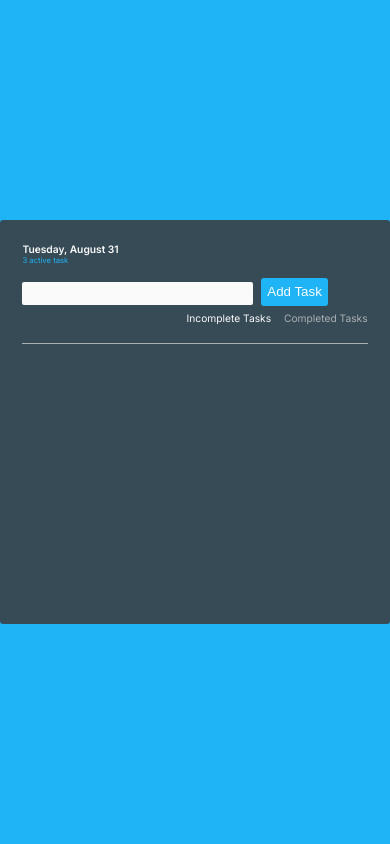
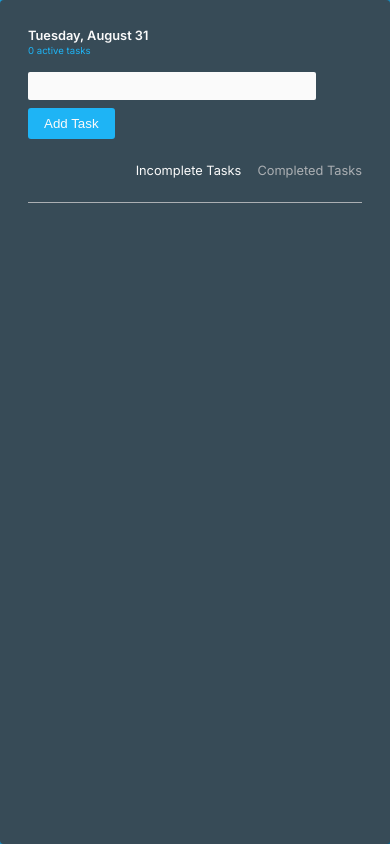
Before and after one commit to shayaan2000/JS_Training, a plain HTML site: page todo-list-assignment/index.html in a window 390 px wide. Drawn offline with Linux system fonts and the light colour scheme.

Commit message:
Todo list updated

```diff
--- a/todo-list-assignment/css/main.scss
+++ b/todo-list-assignment/css/main.scss
@@ -54,6 +54,7 @@ body {
   border-radius: 0.5rem;
   padding: 3.5rem;
   box-sizing: border-box;
+  box-shadow: 2px 2px 10px getColor(_black);
 }
 
 .header-section {
@@ -92,10 +93,11 @@ body {
     .form-submit-btn {
       background: getColor(_primary);
       color: getColor(_white);
-      padding: 1rem;
+      padding: 1rem 2rem;
       margin-bottom: 1rem;
       border: none;
       border-radius: 3px;
+
 
       &:hover {
         cursor: pointer;
@@ -130,6 +132,7 @@ body {
   width: 100%;
   background: getColor(_grey-light);
   margin: 3rem 0;
+
 }
 
 .tasks-section {
@@ -143,8 +146,7 @@ body {
 
   #task-list {
     overflow: hidden;
-    overflow-y: scroll;
-    max-height: 40rem;
+    overflow-y: auto;
   }
 
   // for one single task row
@@ -185,42 +187,82 @@ body {
   }
 }
 
+
+
 // Media queries
+@media (min-width: 800px) {
+
+  #task-list {
+    overflow: hidden;
+    overflow-y: auto;
+    max-height: 40rem;
+  }
+}
+
+@media (max-width: 800px) {
+  html,
+  body {
+    font-size: 60%;
+  }
+
+  //fixing
+  .main-container{
+    height: 100%;
+    width: 100%;
+  }
+
+  .header-section{
+    flex-direction: column;
+  }
+
+  nav{
+    margin-top: 2rem;
+  }
+}
+
 @media (max-width: 460px) {
   html,
   body {
     font-size: 60%;
   }
 
-  .form-add-input {
-    width: 60%;
+  #task-list {
+    overflow: hidden;
+    overflow-y: auto;
+    height: 100%;
   }
 }
 
-@media (max-width: 430px) {
+@media (max-width: 410px) {
   html,
   body {
-    font-size: 40%;
-  }
-
-  .form-add-input {
-    width: 50%;
-    margin-right: 0;
+    height: 100%;
+    width: 100%;
+    font-size: 50%;
   }
 }
 
-@media (max-width: 395px) {
+@media (max-width: 340px) {
   html,
   body {
-    font-size: 40%;
+
+    font-size: 30%;
   }
 
-  .form-add-input {
-    width: 30%;
-    margin-right: 0;
+  .header-section
+  {
+    font-size: 12px;
   }
 
-  #task-list {
-    height: 30rem;
+  .form-submit-btn{
+    font-size: 50%;
+  }
+
+  .navbar ul{
+    color:red;
+  }
+
+  .task-container{
+    font-size: 1.5em;
   }
 }
--- a/todo-list-assignment/index.html
+++ b/todo-list-assignment/index.html
@@ -7,7 +7,8 @@
   <meta name="viewport" content="width=device-width, initial-scale=1.0" />
   <title>Shayaan</title>
 
-  <link href="//netdna.bootstrapcdn.com/font-awesome/3.2.1/css/font-awesome.css" rel="stylesheet" />
+  <link href="https://netdna.bootstrapcdn.com/font-awesome/3.2.1/css/font-awesome.css" rel="stylesheet" />
+  <link href="https://fonts.googleapis.com/icon?family=Material+Icons" rel="stylesheet">
   <link rel="stylesheet" href="css/main.css" />
   <script defer src="src/script.js"></script>
 </head>
@@ -18,14 +19,14 @@
 
       <section class="header-section">
         <div class="form-container">
-          <h1 class="date">Saturday, June 1</h1>
-          <p class="num-active">3 active task</p>
+          <h1 class="date">...</h1>
+          <p class="num-active">...</p>
           <form class="add-task-form">
             <input required type="text" name="task-title-input" id="task-title-input" class="form-add-input" />
-            <button type="submit" class="form-submit-btn">Add Task</button>
+            <button type="submit" id="form-submit-btn" class="form-submit-btn">Add Task</button>
           </form>
         </div>
-        <nav>
+        <nav class="navbar">
           <li id="nav-incomplete" class="nav-item active">Incomplete Tasks</li>
           <li id="nav-complete" class="nav-item">Completed Tasks</li>
         </nav>
--- a/todo-list-assignment/src/script.js
+++ b/todo-list-assignment/src/script.js
@@ -3,14 +3,14 @@
 // Selecting elements
 const navIncomplete = document.querySelector("#nav-incomplete");
 const navComplete = document.querySelector("#nav-complete");
-const taskListContainer= document.querySelector("#task-list")
-const dateEl= document.querySelector(".date");
-const numberOfActiveEl= document.querySelector(".num-active");
-const addTaskForm= document.querySelector(".add-task-form");
-const mainContainer= document.querySelector(".main-container");
-let deleteIcons= document.querySelectorAll(".task-delete");
-let finishIcons= document.querySelectorAll(".task-finish");
-let revertIcons= document.querySelectorAll(".task-revert");
+const taskListContainer = document.querySelector("#task-list")
+const dateEl = document.querySelector(".date");
+const numberOfActiveEl = document.querySelector(".num-active");
+const addTaskForm = document.querySelector(".add-task-form");
+const mainContainer = document.querySelector(".main-container");
+const deleteIcons = document.getElementsByClassName("task-delete");
+const finishIcons = document.getElementsByClassName("task-finish");
+const revertIcons = document.getElementsByClassName("task-revert");
 
 // Date settings
 const dateOptions = {
@@ -20,163 +20,144 @@ const dateOptions = {
 };
 
 // Data
-let listOfCompleteTasks = []//[{title: "Hello 1", date:"today", completed: true}, {title: "Hello 2", date:"today", completed: true},{title: "Hello 3", date:"today", completed: true},];
-let listOfIncompleteTasks = []//[{title: "Hello 1", date:"today", completed: false}, {title: "Hello 2", date:"today", completed: false},{title: "Hello 3", date:"today", completed: false},]
+let listOfTasks = [];
+let currentPage = 0;
+let idCount = 0;
 
 // Creates the HTML for a given task
-const generateTaskMarkup= function(task, id){
-  console.log(id);
-  const completed= task.completed;
+const generateTaskMarkup = function (task, id) {
+  const completed = task.completed;
   return `
   <li class="task" data-id="${id}">
     <div class="task-container">
-      <p class="task-title"><i class="icon-${completed ? "refresh" : "check"} icon-large task-${completed ? "revert" : "finish"}"></i>
+      <p class="task-title"><i class="icon-${completed ? "undo" : "check"} icon-large task-${completed ? "revert" : "finish"}"></i>
         <span class="${completed ? "complete" : "incomplete"}">${task.title}</span>
       </p>
       <i class="icon-trash icon-large task-delete"></i>
     </div>
     <div class=divider></div>
   </li>
-`
+  `
 }
 
-// handler for showing incomplete tasks
-const displayIncompleteTasks=()=>{
-  navComplete.classList.remove("active")
-  navIncomplete.classList.add("active")
 
+const selectTab = (completedFlag = false) => {
+  [navComplete, navIncomplete].forEach((navItem) => navItem.classList.remove("active"));
+  completedFlag ? navComplete.classList.add("active") : navIncomplete.classList.add("active")
+  completedFlag ? currentPage = 1 : currentPage = 0;
+  displayTasks(completedFlag);
+}
+
+// Display Tasks
+const displayTasks = (completedFlag = false) => {
   // rendering
-  taskListContainer.innerHTML='';
-  const taskListHTML = listOfIncompleteTasks.map((incompleteTask, i)=> generateTaskMarkup(incompleteTask, i)).join('');
-  taskListContainer.innerHTML= taskListHTML
+  taskListContainer.innerHTML = '';
+  const taskListHTML = listOfTasks.map((task, i) => {
+
+    // only returning if completed status matches required
+    if (task.completed === completedFlag) {
+      return (generateTaskMarkup(task, task.id))
+    }
+  }).join('');
+  taskListContainer.innerHTML = taskListHTML
 
   attachEventListeners();
+  updateActiveTaskHeading();
 }
 
-// handler for showing complete tasks
-const displayCompleteTasks=()=>{
-  navIncomplete.classList.remove("active");
-  navComplete.classList.add("active");
+// attach event listeners on new elements
+const attachEventListeners = function () {
+  for (const icon of deleteIcons) {
+    icon.addEventListener("click", handleDelete)
+  }
 
-  // rendering
-  taskListContainer.innerHTML='';
-  const taskListHTML = listOfCompleteTasks.map((completeTask, i)=> generateTaskMarkup(completeTask, i)).join('');
-  taskListContainer.innerHTML= taskListHTML
+  for (const icon of finishIcons) {
+    icon.addEventListener("click", handleChangeInStatus)
+  }
 
-  attachEventListeners();
+  for (const icon of revertIcons) {
+    icon.addEventListener("click", handleChangeInStatus)
+  }
 }
 
-// deleting a task
-const handleDelete= (e)=>{
-  const elementToBeRemoved= e.target.closest(".task");
+const handleDelete = (e) => {
+  const elementToBeRemoved = e.target.closest(".task");
 
   if (!elementToBeRemoved) return;
-  const isCompleted= elementToBeRemoved.querySelector(".complete");
-  isCompleted ? listOfCompleteTasks.splice(elementToBeRemoved.dataset.id, 1) : listOfIncompleteTasks.splice(elementToBeRemoved.dataset.id, 1)
+
+  console.log(elementToBeRemoved.dataset.id);
+  console.log(elementToBeRemoved);
+
+  const taskId = elementToBeRemoved.dataset.id;
+  const taskPos = listOfTasks.map((task) => task.id).indexOf(+taskId);
+
+  listOfTasks.splice(taskPos, 1);
   elementToBeRemoved.remove();
 
   updateActiveTaskHeading();
-
   persistTasks();
 }
 
 // finishing a task
-const handleFinish =(e)=>{
+const handleChangeInStatus = (e) => {
   const elementToBeShifted = e.target.closest(".task")
 
-  if(!elementToBeShifted) return;
-  const [task]= listOfIncompleteTasks.splice(elementToBeShifted.dataset.id, 1)
-  task.completed=true;
-  listOfCompleteTasks.push(task)
-  elementToBeShifted.remove(); //dom removal
+  if (!elementToBeShifted) return;
+  const taskId = elementToBeShifted.dataset.id;
+  const taskPos = listOfTasks.map((task) => task.id).indexOf(+taskId);
+  listOfTasks[taskPos].completed = !listOfTasks[taskPos].completed;
+  elementToBeShifted.remove();
 
-  updateActiveTaskHeading();
-
-  persistTasks();
-}
-
-// reverting a task to incomplete
-const handleRevert = (e)=>{
-  const elementToBeShifted = e.target.closest(".task")
-  if(!elementToBeShifted) return;
-  const [task]= listOfCompleteTasks.splice(elementToBeShifted.dataset.id, 1)
-  task.completed=false;
-  listOfIncompleteTasks.push(task)
-  elementToBeShifted.remove(); //dom removal
-
-  updateActiveTaskHeading();
-
-  persistTasks();
-}
-
-// adding a task
-const handleAddFormSubmit= (e)=>{
-  e.preventDefault();
-  const taskTitleInput=document.querySelector("#task-title-input");
-  const taskTitle= taskTitleInput.value;
-  taskTitleInput.value="";
-  const newTask= {title: taskTitle, date: new Date(), completed:false}
-  listOfIncompleteTasks.push(newTask);
-
-  displayIncompleteTasks();
   updateActiveTaskHeading();
   persistTasks();
 }
 
-// setting "3 Active Tasks"
-const updateActiveTaskHeading = ()=>{
-  numberOfActiveEl.textContent=`${listOfIncompleteTasks.length} active tasks`
+const handleAddFormSubmit = (e) => {
+  e.preventDefault();
+  const taskTitleInput = document.querySelector("#task-title-input");
+  const taskTitle = taskTitleInput.value;
+  taskTitleInput.value = "";
+  const newTask = { id: idCount, title: taskTitle, date: new Date(), completed: false }
+  idCount++;
+  listOfTasks.push(newTask);
+  console.log(listOfTasks);
+  selectTab(false);
+
+  updateActiveTaskHeading();
+  persistTasks();
 }
 
-// attach event listeners on new elements
-const attachEventListeners = function()
-{
-  deleteIcons= document.getElementsByClassName("task-delete");
-  for(const icon of deleteIcons){
-    icon.addEventListener("click", handleDelete)
-  }
 
-  finishIcons= document.getElementsByClassName("task-finish");
-  for(const icon of finishIcons){
-    icon.addEventListener("click", handleFinish)
-  }
-
-  revertIcons= document.getElementsByClassName("task-revert");
-  for(const icon of revertIcons){
-    icon.addEventListener("click", handleRevert)
-  }
-
+const persistTasks = () => {
+  localStorage.setItem("tasks", JSON.stringify(listOfTasks));
+  localStorage.setItem("id-count", JSON.stringify(idCount));
 }
 
-// local storage
-const persistTasks= ()=> {
-  localStorage.setItem("tasks-complete", JSON.stringify(listOfCompleteTasks));
-  localStorage.setItem("tasks-incomplete", JSON.stringify(listOfIncompleteTasks));
-}
-
-// Event Listeners
-navIncomplete.addEventListener("click", displayIncompleteTasks);
-navComplete.addEventListener("click", displayCompleteTasks);
+// // Event Listeners
+navComplete.addEventListener("click", (e) => selectTab(true));
+navIncomplete.addEventListener("click", (e) => selectTab(false));
 addTaskForm.addEventListener("submit", handleAddFormSubmit)
 
-
-
+// setting "x Active Tasks"
+const updateActiveTaskHeading = () => {
+  numberOfActiveEl.textContent = `${listOfTasks.filter((task) => task.completed === false).length} active tasks`
+}
 
 // initialization
 const init = function () {
 
   // retrieving from local storage
-  const storageTasksComplete = localStorage.getItem("tasks-complete");
-  if (storageTasksComplete) listOfCompleteTasks = JSON.parse(storageTasksComplete);
+  const storageTasks = localStorage.getItem("tasks");
+  if (storageTasks) listOfTasks = JSON.parse(storageTasks);
 
-  const storageTasksIncomplete = localStorage.getItem("tasks-incomplete");
-  if (storageTasksIncomplete) listOfIncompleteTasks = JSON.parse(storageTasksIncomplete);
+  const storageID = localStorage.getItem("id-count");
+  if (storageID) idCount = JSON.parse(storageID);
 
-  // setting date
+  // setting data
   dateEl.textContent = (new Intl.DateTimeFormat(navigator.loacation, dateOptions).format(new Date()));
+  selectTab(false);
+  updateActiveTaskHeading();
 
-  // display initial tasks
-  displayIncompleteTasks();
 };
 
 init();
```
Also changed, not shown: todo-list-assignment/css/main.css, 1 other file.
